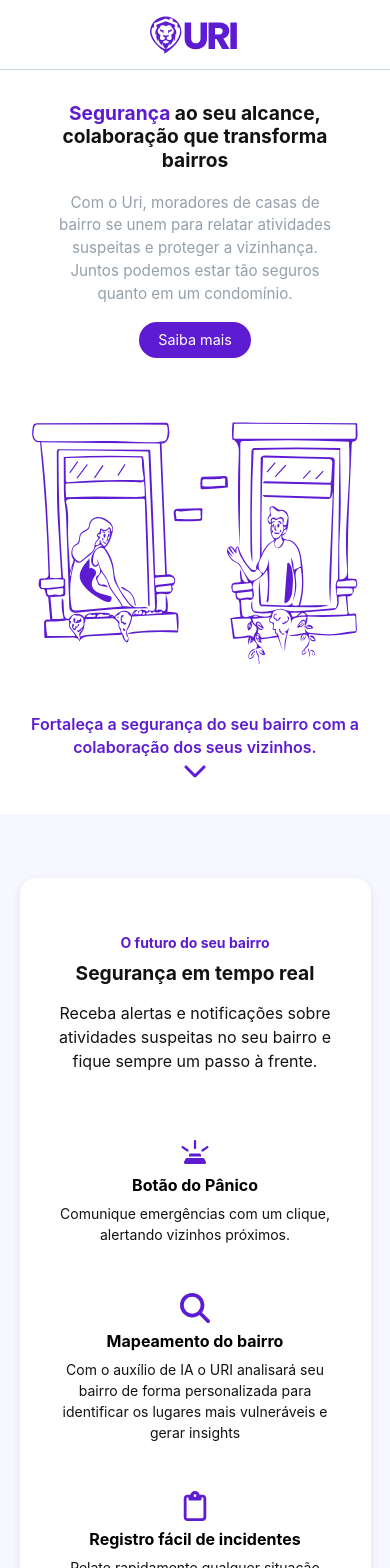
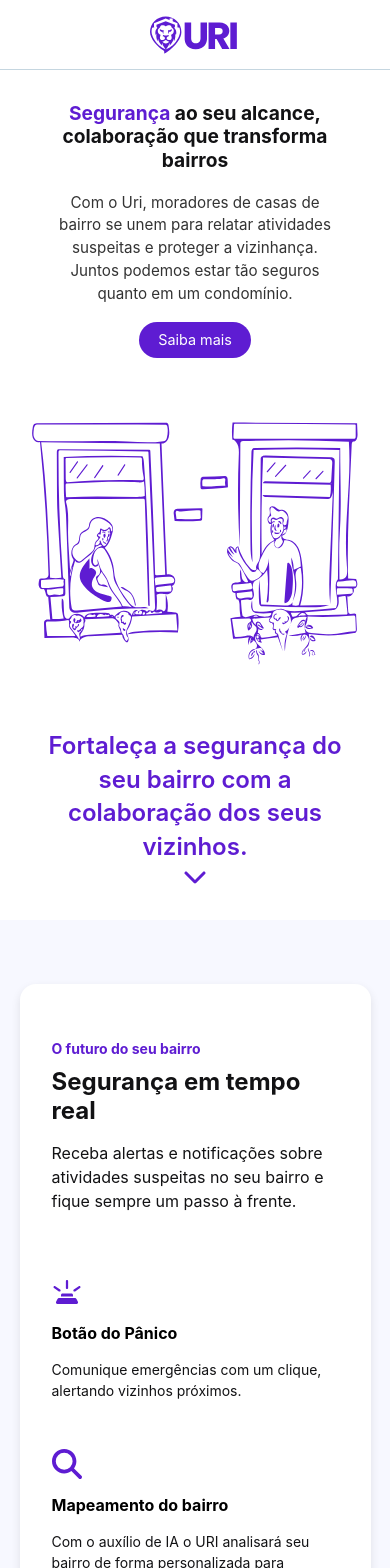
Before and after one commit to MateusZurdoSierra/uri-web, a Next.js app: page / in a window 390 px wide. Shown: the top 1568 px of the page. Built offline with nearby package versions, Linux system fonts and the light colour scheme; no server answers.

Commit message:
adjustments mobile device view

```diff
--- a/src/app/homeStyles.css
+++ b/src/app/homeStyles.css
@@ -34,13 +34,13 @@
 }
 
 .main_content {
+  gap: 3rem;
   display: flex;
   height: 100%;
   max-width: 1200px;
   margin: 0 auto;
   justify-content: space-evenly;
   align-items: center;
-  padding: 2rem 0;
   flex-direction: row;
 }
 
@@ -59,8 +59,9 @@
 }
 
 .content-right img {
-  width: 500px;
-  height: 500px;
+  width: 100%; /* Define a largura do container */
+  max-width: 500px; /* Ajuste o valor conforme necessário */
+  overflow: hidden;
 }
 
 .content-left h1 {
@@ -76,7 +77,7 @@
 .content-left p {
   font-size: 1rem;
   line-height: 1.5;
-  color: var(--neutral500);
+  color: var(--neutral700);
 }
 
 .button_link {
@@ -213,7 +214,7 @@
 .feature_item p {
   font-size: 0.875rem;
   line-height: 1.5;
-  color: var(--neutral500);
+  color: var(--neutral700);
 }
 
 .section-unique-uri {
@@ -237,6 +238,7 @@
 }
 
 .unique-uri-title {
+  width: 100%;
   font-size: 3rem;
   color: var(--neutral900);
 }
@@ -352,7 +354,7 @@
 
 .section_block p {
   font-size: 1rem;
-  color: var(--neutral500);
+  color: var(--neutral700);
   font-weight: 200;
   line-height: 1.5;
 }
@@ -660,11 +662,11 @@
 
 .Community_Connection {
   display: flex;
-  width: 80vw;
+  width: 100%;
   padding: 2rem;
   flex-direction: column;
   align-items: center;
-  margin: 3rem auto;
+  /* margin: 3rem auto; */
 }
 
 .Community_Connection_content {
@@ -779,7 +781,7 @@
   .content-left p {
     font-size: 1rem;
     line-height: 1.5;
-    color: var(--neutral500);
+    color: var(--neutral700);
   }
 
   .icon {
@@ -794,7 +796,7 @@
     padding: 2rem;
     flex-direction: column;
     align-items: center;
-    margin: 1rem auto;
+    /* margin: 1rem auto; */
   }
 
   .Community_Connection_content {
@@ -916,7 +918,7 @@
   }
 
   .unique-uri-title {
-    font-size: 3rem;
+    font-size: 2.5rem;
     color: var(--neutral900);
   }
 
@@ -1014,7 +1016,7 @@
   .content-left p {
     font-size: 0.875rem;
     line-height: 1.5;
-    color: var(--neutral500);
+    color: var(--neutral700);
   }
 
   .icon {
@@ -1029,7 +1031,7 @@
     padding: 2rem;
     flex-direction: column;
     align-items: center;
-    margin: 1rem auto;
+    /* margin: 1rem auto; */
   }
 
   .Community_Connection_content {
@@ -1152,11 +1154,6 @@
     /* min-height: 100vh; */
   }
 
-  .unique-uri-title {
-    font-size: 3rem;
-    color: var(--neutral900);
-  }
-
   .unique-uri-horizontal-box {
     width: 100%;
     height: 400px;
@@ -1393,7 +1390,7 @@
     display: flex;
     justify-content: space-between;
     flex-direction: column;
-    align-items: center;
+    /* align-items: center; */
     color: var(--primary900);
   }
 
@@ -1550,7 +1547,7 @@
 
   .text_block p {
     font-size: 0.95rem;
-    color: var(--neutral500);
+    color: var(--neutral700);
     padding: 0 1rem;
     line-height: 1.5;
   }
@@ -1609,15 +1606,15 @@
     flex-direction: column;
     gap: 10px;
     width: 100%;
-    text-align: center;
-    align-items: center;
+    /* text-align: center; */
+    /* align-items: center; */
   }
 
   .text_right {
     display: flex;
     flex-direction: column;
-    padding: 0 2rem;
-    width: 90vw;
+    /* padding: 0 2rem; */
+    width: 100%;
   }
 
   .container_secondary h3 {
@@ -1627,14 +1624,14 @@
   }
 
   .container_secondary h2 {
-    font-size: 1.2rem;
+    font-size: 1.5rem;
     color: var(--neutral900);
   }
 
   .container_secondary p {
     font-size: 1rem;
     color: var(--neutral900);
-    text-align: center;
+    /* text-align: center; */
     line-height: 1.5;
   }
 
@@ -1652,11 +1649,11 @@
     padding: 1rem 2rem;
     display: flex;
     flex-wrap: wrap;
-    gap: 0.5rem;
+    gap: 1rem;
     width: 90vw;
     height: 100%;
     flex-direction: column;
-    align-items: center;
+    /* align-items: center; */
   }
 
   .icon_feature {
@@ -1667,12 +1664,12 @@
   .feature_item h1 {
     font-size: 1rem;
     font-weight: bold;
-    text-align: center;
+    /* text-align: center; */
   }
 
   .feature_item p {
     font-size: 0.875rem;
-    text-align: center;
+    /* text-align: center; */
     line-height: 1.5;
   }
 
@@ -1730,8 +1727,7 @@
   }
 
   .unique-uri-title {
-    font-size: 2rem;
-    color: var(--neutral900);
+    font-size: 1.875rem;
   }
 
   .unique-uri-horizontal-box {
@@ -1774,11 +1770,10 @@
     gap: 20px;
     flex-direction: column;
     justify-content: center;
-    align-items: center;
   }
 
   .unique-uri-description-text {
-    text-align: center;
+    /* text-align: center; */
     flex: 1;
     margin: 0;
   }
@@ -1829,7 +1824,7 @@
   .section_block .text {
     width: 100%;
     display: flex;
-    justify-content: center;
+    /* justify-content: center; */
     align-items: flex-start;
     flex-direction: column;
     max-width: 100%;
@@ -1839,13 +1834,13 @@
   .section_block h3 {
     font-size: 1.5rem;
     width: 100%;
-    text-align: center;
+    /* text-align: center; */
   }
 
   .section_block p {
     font-size: 0.875rem;
     width: 100%;
-    text-align: center;
+    /* text-align: center; */
     line-height: 1.5;
   }
 
@@ -1901,7 +1896,7 @@
   .text_block_security,
   .app-store-links {
     width: 100%;
-    text-align: center;
+    /* text-align: center; */
     padding: 2rem;
   }
 
@@ -2012,7 +2007,7 @@
     flex-direction: column;
     align-items: center;
     color: var(--primary900);
-    text-align: center;
+    /* text-align: center; */
   }
 
   form {
@@ -2145,10 +2140,10 @@
   .Community_Connection {
     display: flex;
     width: 100%;
-    padding: 1rem;
-    flex-direction: column;
-    align-items: center;
-    margin: 1rem auto;
+    padding: 2rem;
+    flex-direction: column;
+    align-items: center;
+    /* margin: 1rem auto; */
     font-size: 1rem;
   }
 
--- a/src/components/Collapse/Collapse.module.css
+++ b/src/components/Collapse/Collapse.module.css
@@ -39,7 +39,7 @@
   font-size: 1rem;
   color: var(--neutral700);
   padding: 15px;
-  text-align: justify;
+  /* text-align: justify; */
   line-height: 1.5;
 }
 
--- a/src/components/CommunityConnection/CommunityConnection.module.css
+++ b/src/components/CommunityConnection/CommunityConnection.module.css
@@ -39,7 +39,7 @@
 
 @media (max-width: 826px) {
   .heading {
-    font-size: 2rem;
+    font-size: 1.5rem;
   }
 
   .fullScreenContainer {
@@ -48,20 +48,12 @@
 }
 
 @media (max-width: 768px) {
-  .heading {
-    font-size: 1.5rem;
-  }
-
   .fullScreenContainer {
     /* padding: 2rem; */
   }
 }
 
 @media (max-width: 480px) {
-  .heading {
-    font-size: 1rem;
-  }
-
   .textWrapper {
     max-width: 100%;
   }
--- a/src/components/Home/AboutContentSection.tsx
+++ b/src/components/Home/AboutContentSection.tsx
@@ -44,7 +44,7 @@
                   viewport={{ once: true }}
                 >
                   <h2 id="unique-uri-title" className="unique-uri-title">
-                    O que torna <br /> o <span>Uri</span> único?
+                    O que torna o <span>Uri</span> único?
                   </h2>
                   <p className="unique-uri-description-text">
                     No Uri, acreditamos que segurança começa com união. Nosso
--- a/src/components/Title.module.css
+++ b/src/components/Title.module.css
@@ -55,12 +55,12 @@
 
 @media (max-width: 480px) {
   .title1 {
-    font-size: 1.2rem;
+    font-size: 1.5rem;
     line-height: 1.2;
   }
 
   .title2 {
-    font-size: 1rem;
+    font-size: 1.5rem;
     line-height: 1.2;
   }
 
```
